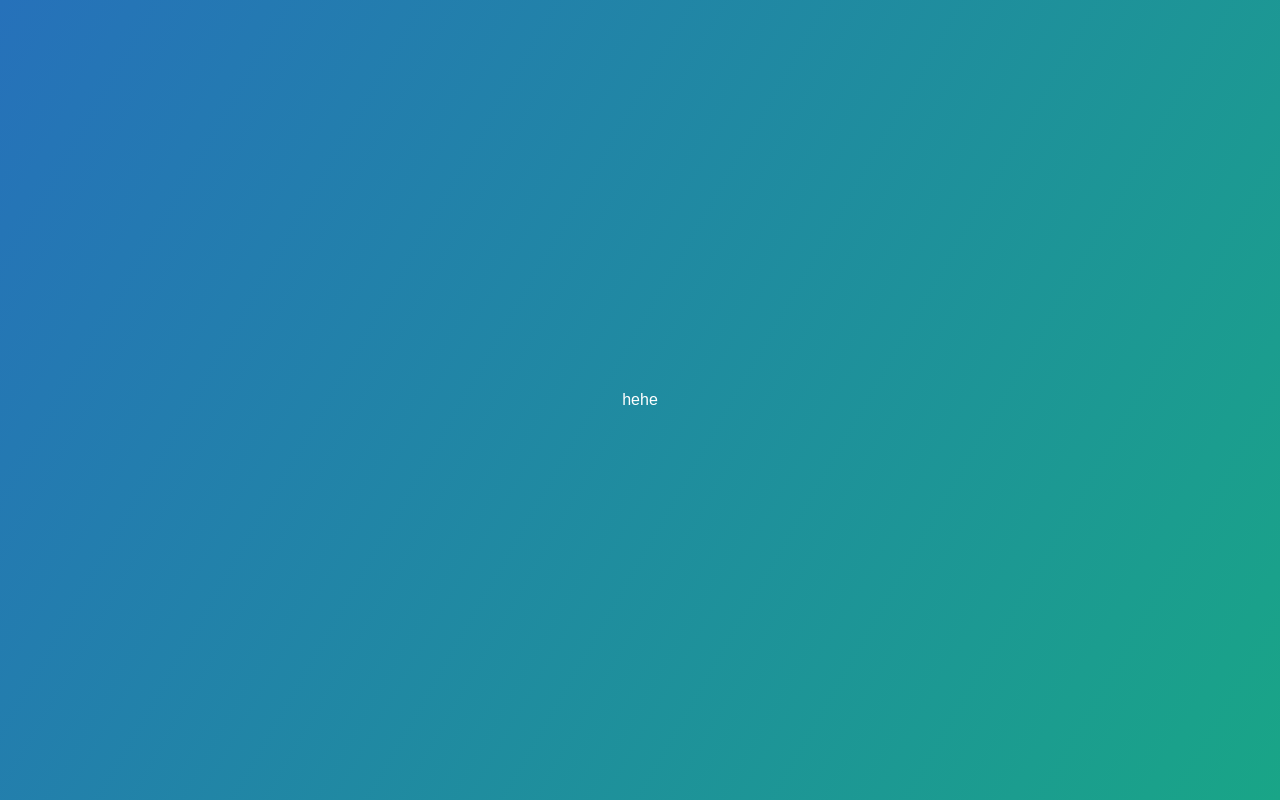
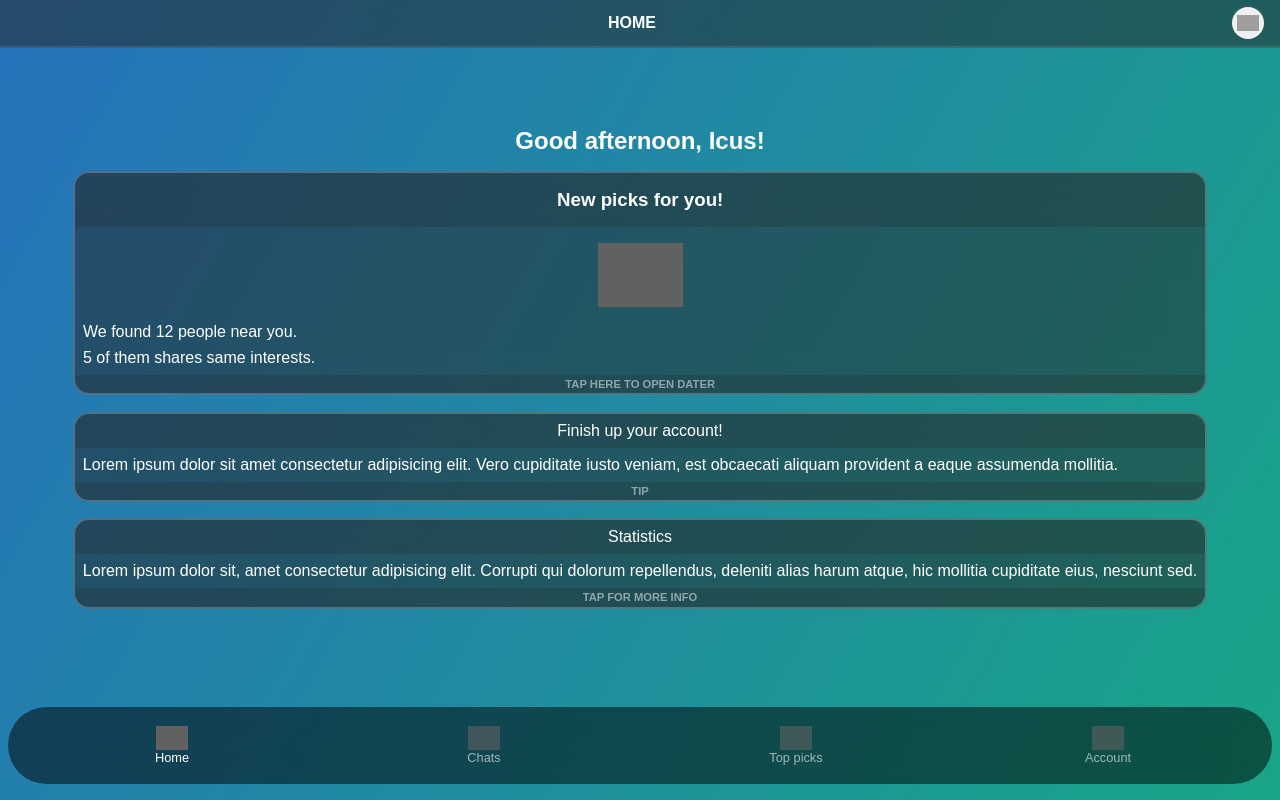
Before and after one commit to DomiDoma/szunyoxChatDesign, a Next.js app: page / in a window 1280 px wide. Built offline with nearby package versions, Linux system fonts and the light colour scheme; grey boxes are pictures that could not be loaded.

Commit message:
css imports, /home tsx implem from template

```diff
--- a/pages/index.tsx
+++ b/pages/index.tsx
@@ -1,8 +1,100 @@
 import type { NextPage } from "next";
 import Head from "next/head";
+import { Router, useRouter } from "next/router";
 
 const Home: NextPage = () => {
-  return <>hehe</>;
+  const { push } = useRouter();
+  return (
+    <>
+      <header>
+        <span className="header-btn"></span>
+        Home
+        <button title="Back" className="header-btn">
+          <img
+            alt=""
+            src="https://img.icons8.com/ios-filled/90/000000/more.png"
+          />
+        </button>
+      </header>
+      <main className="inflow">
+        <section className="greeting">
+          <h1>Good afternoon, Icus!</h1>
+        </section>
+        <section
+          tabIndex={1}
+          onClick={() => push("/dater")}
+          className="dater-info card"
+        >
+          <div className="card-header">
+            <h3>New picks for you!</h3>
+          </div>
+          <img
+            className="stars"
+            alt=""
+            src="https://img.icons8.com/ios-filled/150/000000/sparkling--v2.png"
+          />
+          <p>We found 12 people near you.</p>
+          <p>5 of them shares same interests.</p>
+          <div className="card-footer">
+            <text>tap here to open Dater</text>
+          </div>
+        </section>
+        <section tabIndex={2} className="tip card">
+          <div className="card-header">Finish up your account!</div>
+          <p>
+            Lorem ipsum dolor sit amet consectetur adipisicing elit. Vero
+            cupiditate iusto veniam, est obcaecati aliquam provident a eaque
+            assumenda mollitia.
+          </p>
+          <div className="card-footer">
+            <text>tip</text>
+          </div>
+        </section>
+        <section tabIndex={3} className="stat card">
+          <div className="card-header">Statistics</div>
+          <p>
+            Lorem ipsum dolor sit, amet consectetur adipisicing elit. Corrupti
+            qui dolorum repellendus, deleniti alias harum atque, hic mollitia
+            cupiditate eius, nesciunt sed.
+          </p>
+          <div className="card-footer">
+            <text>tap for more info</text>
+          </div>
+        </section>
+      </main>
+      {/* @TODO: change links to next/link */}
+      <menu>
+        <a href="home.html" id="active">
+          <img
+            alt=""
+            src="https://img.icons8.com/material-rounded/90/000000/home.png"
+          />
+          Home
+        </a>
+        <a href="chats.html">
+          <img
+            alt=""
+            src="https://img.icons8.com/material/90/000000/chat--v1.png"
+          />
+          Chats
+        </a>
+        <a href="tops.html">
+          <img
+            alt=""
+            src="https://img.icons8.com/material-rounded/90/000000/star--v1.png"
+          />
+          Top picks
+        </a>
+        <a href="account.html">
+          <img
+            alt=""
+            src="https://img.icons8.com/material-rounded/90/000000/guest-male.png"
+          />
+          Account
+        </a>
+      </menu>
+    </>
+  );
 };
 
 export default Home;
--- a/templates/html/home.html
+++ b/templates/html/home.html
@@ -1,36 +1,43 @@
 <!DOCTYPE html>
 <html lang="en">
-
   <head>
-    <meta charset="UTF-8">
-    <meta http-equiv="X-UA-Compatible" content="IE=edge">
-    <meta name="viewport" content="width=device-width, initial-scale=1.0">
+    <meta charset="UTF-8" />
+    <meta http-equiv="X-UA-Compatible" content="IE=edge" />
+    <meta name="viewport" content="width=device-width, initial-scale=1.0" />
     <title>Home</title>
-    <link rel="stylesheet" href="../style/css/main.css">
-    <link rel="stylesheet" href="../style/css/menu.css">
-    <link rel="stylesheet" href="../style/css/home.css">
+    <link rel="stylesheet" href="../style/css/main.css" />
+    <link rel="stylesheet" href="../style/css/menu.css" />
+    <link rel="stylesheet" href="../style/css/home.css" />
   </head>
 
   <body>
-
     <header>
       <span class="header-btn"></span>
       Home
       <button title="Back" class="header-btn" href="">
-            <img alt="" src="https://img.icons8.com/ios-filled/90/000000/more.png" />
+        <img
+          alt=""
+          src="https://img.icons8.com/ios-filled/90/000000/more.png"
+        />
       </button>
     </header>
     <main class="inflow">
       <section class="greeting">
         <h1>Good afternoon, Icus!</h1>
       </section>
-        <section tabindex="1" onclick="window.location='dater.html'" class="dater-info card">
+      <section
+        tabindex="1"
+        onclick="window.location='dater.html'"
+        class="dater-info card"
+      >
         <div class="card-header">
-                <h3>
-                    New picks for you!
-                </h3>
+          <h3>New picks for you!</h3>
         </div>
-            <img class="stars" alt="" src="https://img.icons8.com/ios-filled/150/000000/sparkling--v2.png" />
+        <img
+          class="stars"
+          alt=""
+          src="https://img.icons8.com/ios-filled/150/000000/sparkling--v2.png"
+        />
         <p>We found 12 people near you.</p>
         <p>5 of them shares same interests.</p>
         <div class="card-footer">
@@ -38,21 +45,23 @@
         </div>
       </section>
       <section tabindex="2" class="tip card">
-            <div class="card-header">
-                Finish up your account!
-            </div>
-            <p>Lorem ipsum dolor sit amet consectetur adipisicing elit. Vero cupiditate iusto veniam, est obcaecati
-                aliquam provident a eaque assumenda mollitia.</p>
+        <div class="card-header">Finish up your account!</div>
+        <p>
+          Lorem ipsum dolor sit amet consectetur adipisicing elit. Vero
+          cupiditate iusto veniam, est obcaecati aliquam provident a eaque
+          assumenda mollitia.
+        </p>
         <div class="card-footer">
           <text>tip</text>
         </div>
       </section>
       <section tabindex="3" class="stat card">
-            <div class="card-header">
-                Statistics
-            </div>
-            <p>Lorem ipsum dolor sit, amet consectetur adipisicing elit. Corrupti qui dolorum repellendus, deleniti
-                alias harum atque, hic mollitia cupiditate eius, nesciunt sed.</p>
+        <div class="card-header">Statistics</div>
+        <p>
+          Lorem ipsum dolor sit, amet consectetur adipisicing elit. Corrupti qui
+          dolorum repellendus, deleniti alias harum atque, hic mollitia
+          cupiditate eius, nesciunt sed.
+        </p>
         <div class="card-footer">
           <text>tap for more info</text>
         </div>
@@ -61,28 +70,38 @@
 
     <menu>
       <a href="home.html" id="active">
-            <img alt="" src="https://img.icons8.com/material-rounded/90/000000/home.png" />
+        <img
+          alt=""
+          src="https://img.icons8.com/material-rounded/90/000000/home.png"
+        />
         Home
       </a>
       <a href="chats.html">
-            <img alt="" src="https://img.icons8.com/material/90/000000/chat--v1.png">
+        <img
+          alt=""
+          src="https://img.icons8.com/material/90/000000/chat--v1.png"
+        />
         Chats
       </a>
       <a href="tops.html">
-            <img alt="" src="https://img.icons8.com/material-rounded/90/000000/star--v1.png" />
+        <img
+          alt=""
+          src="https://img.icons8.com/material-rounded/90/000000/star--v1.png"
+        />
         Top picks
       </a>
       <a href="account.html">
-            <img alt="" src="https://img.icons8.com/material-rounded/90/000000/guest-male.png">
+        <img
+          alt=""
+          src="https://img.icons8.com/material-rounded/90/000000/guest-male.png"
+        />
         Account
       </a>
       <!-- <a href="login.html">login</a> -->
     </menu>
 
-
     <!-- <footer>
         <p>2022 SzunoX Inc.</p>
     </footer> -->
   </body>
-
 </html>
```
Also changed, not shown: pages/_app.tsx (+7 -0 lines). Lines whose indentation alone changed are shown as unchanged.
